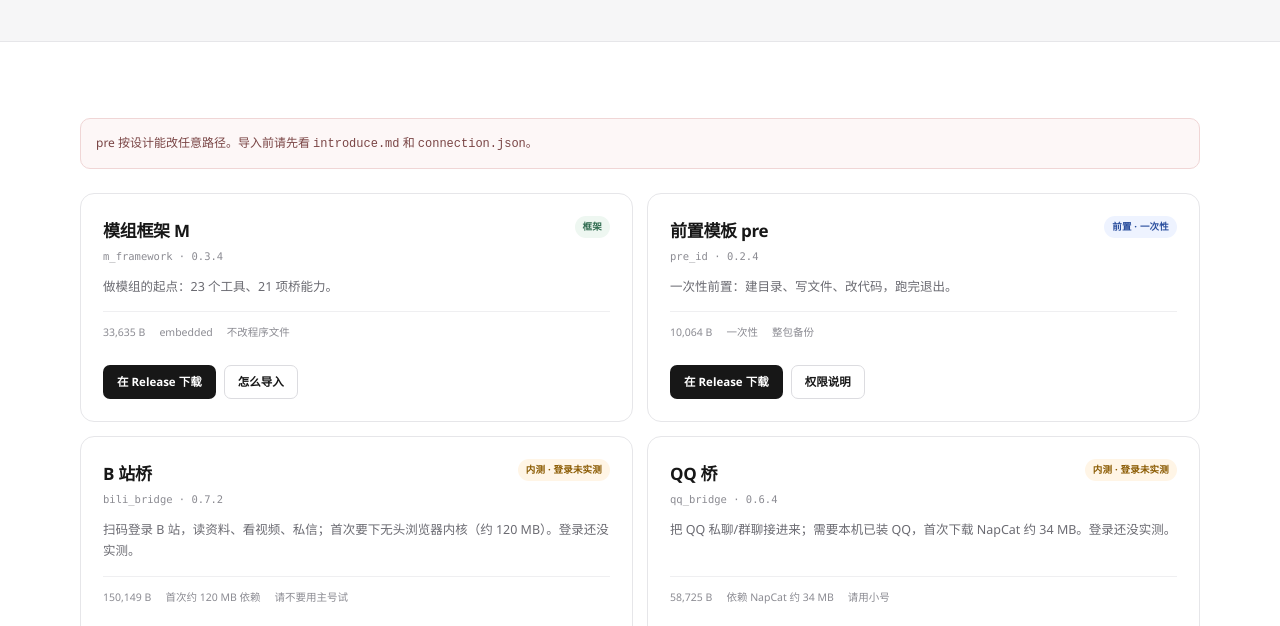
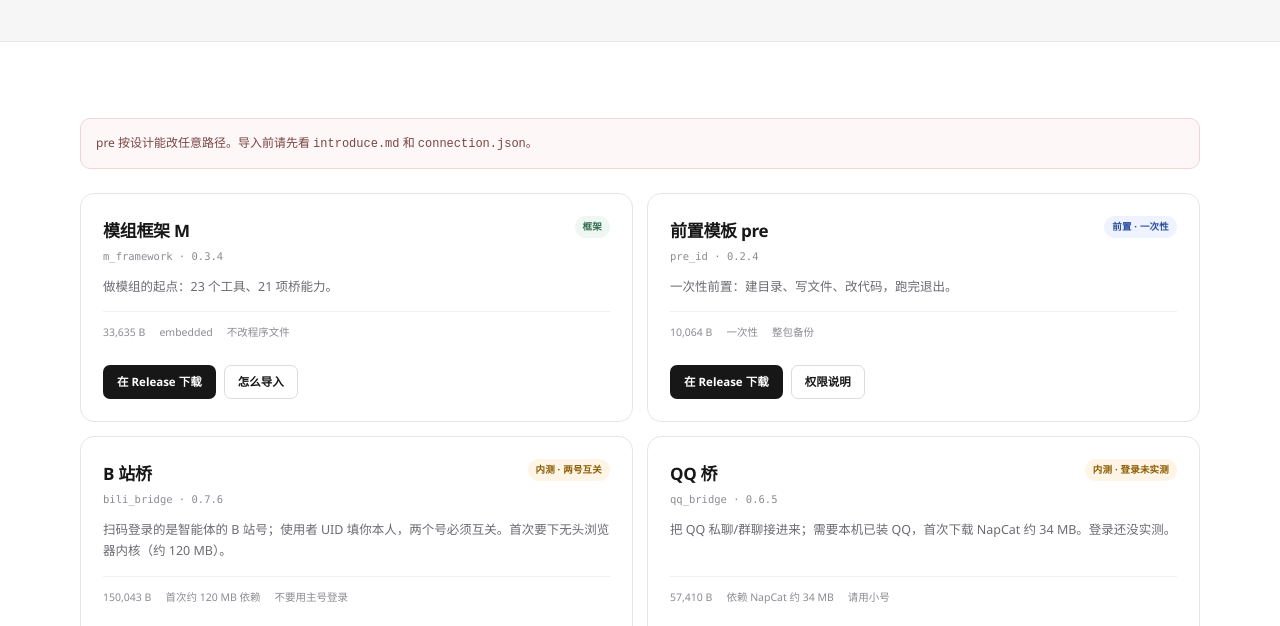
Before and after one commit to Chanko-bab/BetterAIBridge, a plain HTML site: page docs/modules.html in a window 1280 px wide. Shown: the part 316-942 px from the top of the page. Drawn offline with Linux system fonts and the light colour scheme.

Commit message:
release: freeze 0.5.9 site - Bili 0.7.6, QQ 0.6.5, no Live2D

```diff
--- a/docs/modules.html
+++ b/docs/modules.html
@@ -79,12 +79,12 @@
         <div class="module-top">
           <div>
             <h3>B 站桥</h3>
-            <div class="id">bili_bridge · 0.7.2</div>
+            <div class="id">bili_bridge · 0.7.6</div>
           </div>
-          <span class="badge beta">内测 · 登录未实测</span>
+          <span class="badge beta">内测 · 两号互关</span>
         </div>
-        <p>扫码登录 B 站，读资料、看视频、私信；首次要下无头浏览器内核（约 120 MB）。登录还没实测。</p>
-        <div class="module-meta"><span>150,149 B</span><span>首次约 120 MB 依赖</span><span>请不要用主号试</span></div>
+        <p>扫码登录的是智能体的 B 站号；使用者 UID 填你本人，两个号必须互关。首次要下无头浏览器内核（约 120 MB）。</p>
+        <div class="module-meta"><span>150,043 B</span><span>首次约 120 MB 依赖</span><span>不要用主号登录</span></div>
         <div class="module-actions">
           <a class="btn btn-primary" href="https://github.com/Chanko-bab/BetterAIBridge/releases/latest">在 Release 下载</a>
           <a class="btn btn-line" href="docs.html#modules">风险说明</a>
@@ -95,12 +95,12 @@
         <div class="module-top">
           <div>
             <h3>QQ 桥</h3>
-            <div class="id">qq_bridge · 0.6.4</div>
+            <div class="id">qq_bridge · 0.6.5</div>
           </div>
           <span class="badge beta">内测 · 登录未实测</span>
         </div>
         <p>把 QQ 私聊/群聊接进来；需要本机已装 QQ，首次下载 NapCat 约 34 MB。登录还没实测。</p>
-        <div class="module-meta"><span>58,725 B</span><span>依赖 NapCat 约 34 MB</span><span>请用小号</span></div>
+        <div class="module-meta"><span>57,410 B</span><span>依赖 NapCat 约 34 MB</span><span>请用小号</span></div>
         <div class="module-actions">
           <a class="btn btn-primary" href="https://github.com/Chanko-bab/BetterAIBridge/releases/latest">在 Release 下载</a>
           <a class="btn btn-line" href="docs.html#modules">风险说明</a>
```
Also changed, not shown: docs/docs.html (+2 -2 lines).
